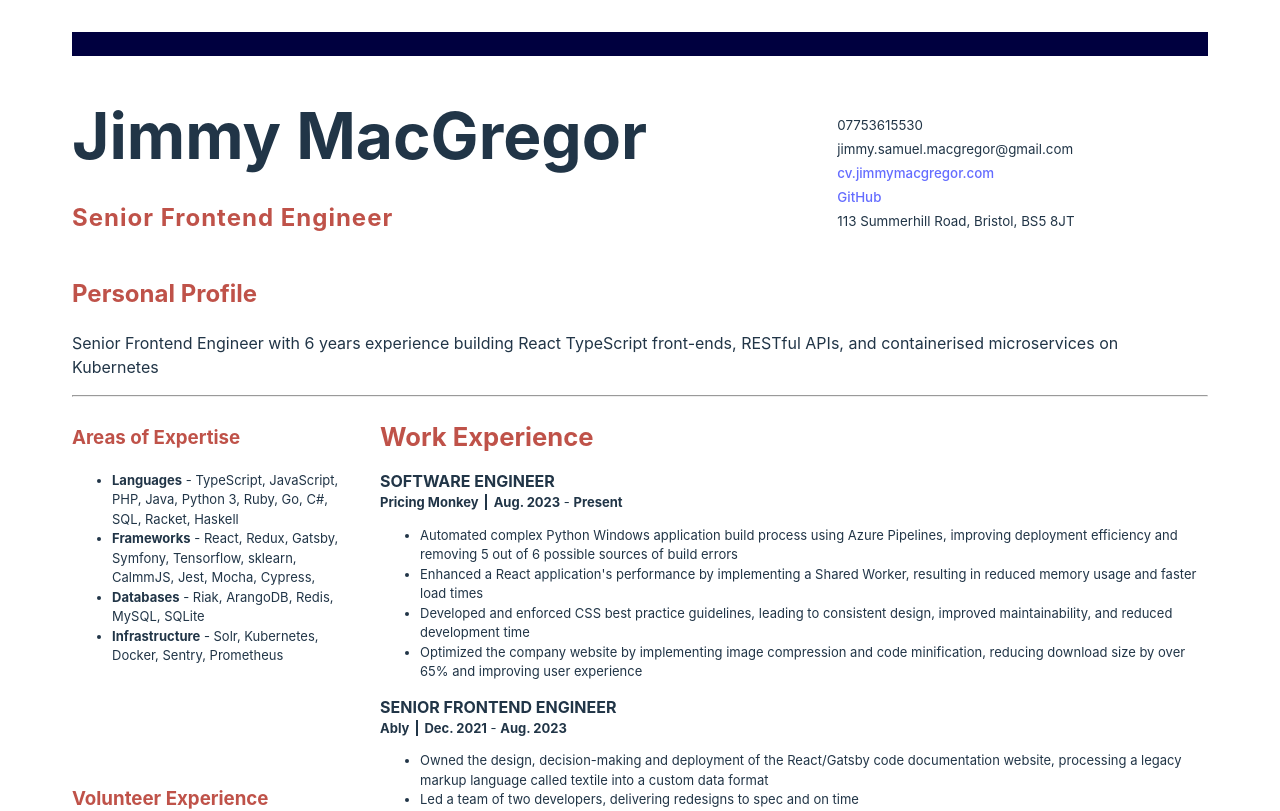
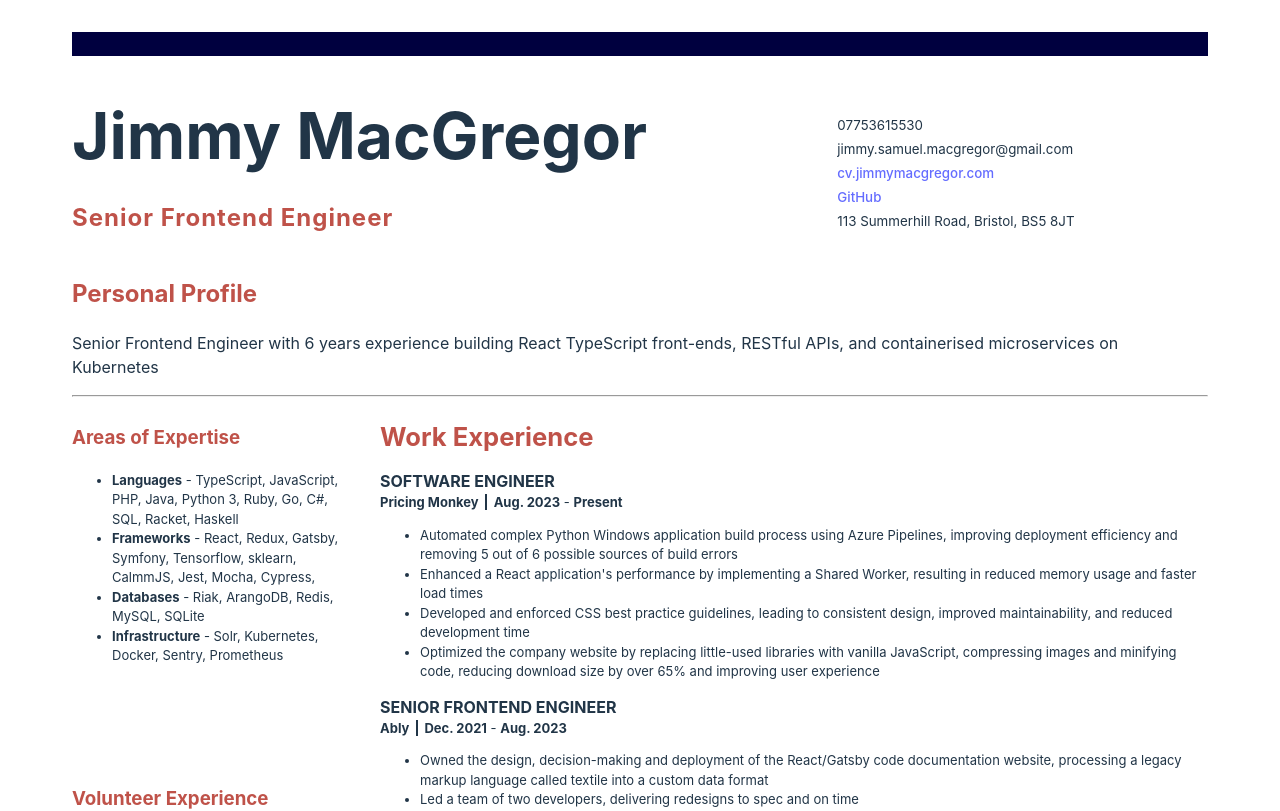
Before and after one commit to MymmiJ/cv, a React (Vite) app: page / in a window 1280 px wide. Shown: the top 811 px of the page. Built offline with nearby package versions, Linux system fonts and the light colour scheme.

Commit message:
Update description

```diff
--- a/src/App.tsx
+++ b/src/App.tsx
@@ -51,7 +51,7 @@ function App() {
               <li>Automated complex Python Windows application build process using Azure Pipelines, improving deployment efficiency and removing 5 out of 6 possible sources of build errors</li>
               <li>Enhanced a React application's performance by implementing a Shared Worker, resulting in reduced memory usage and faster load times</li>
               <li>Developed and enforced CSS best practice guidelines, leading to consistent design, improved maintainability, and reduced development time</li>
-              <li>Optimized the company website by implementing image compression and code minification, reducing download size by over 65% and improving user experience</li>
+              <li>Optimized the company website by replacing little-used libraries with vanilla JavaScript, compressing images and minifying code, reducing download size by over 65% and improving user experience</li>
             </ul>
           </WorkExperienceDescriptor>
           <WorkExperienceJobHeader>SENIOR FRONTEND ENGINEER</WorkExperienceJobHeader>
```
